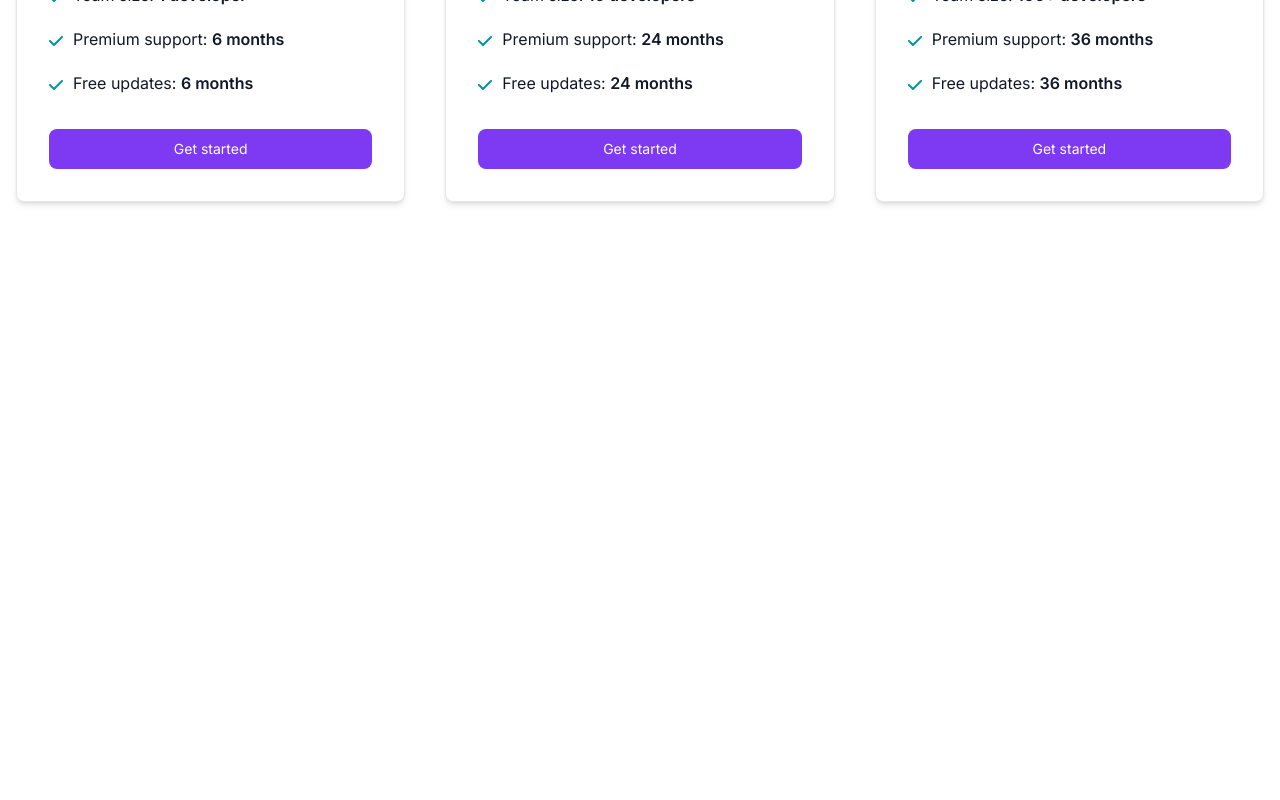
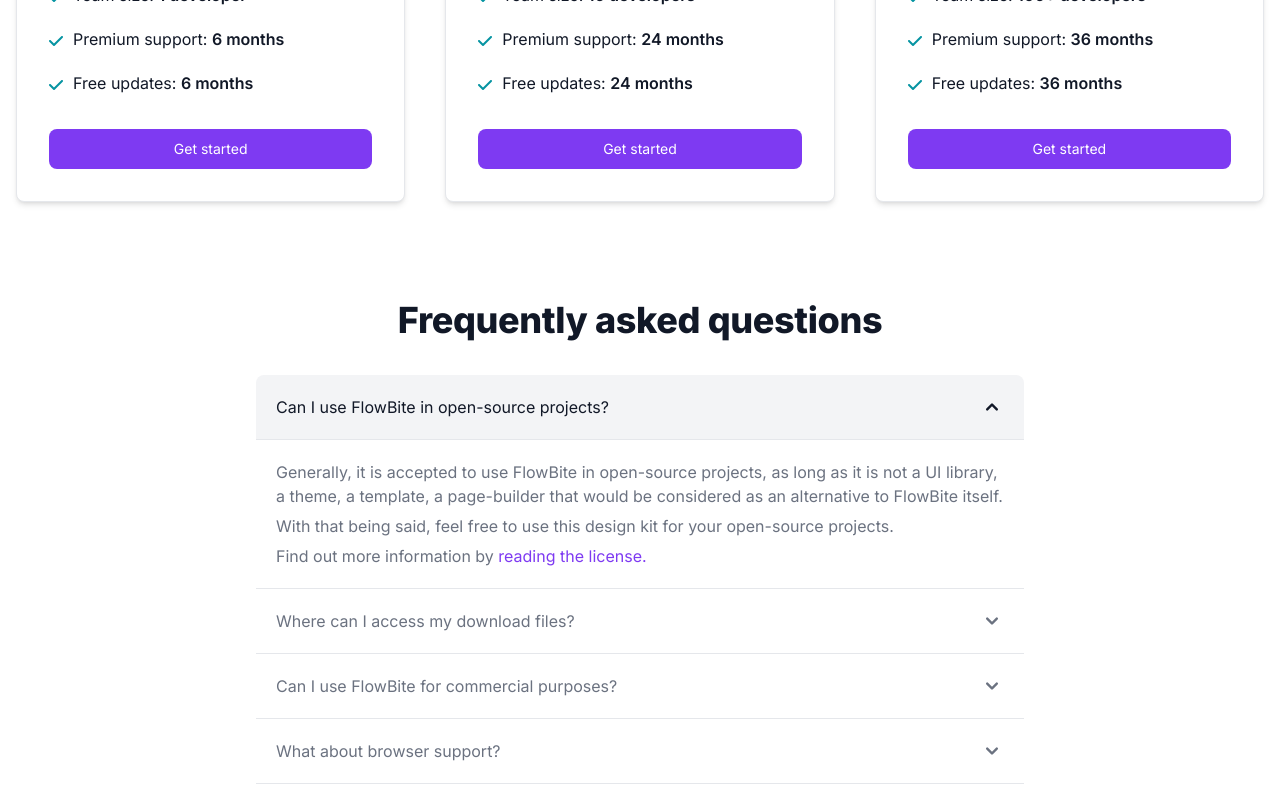
Before and after one commit to piotrfijol/landwind-landing-page, a React (Vite) app: page / in a window 1280 px wide. Shown: the part 3583-4383 px from the top of the page. Before the commit the page ends 3881 px from the top, so only its background shows below. Built offline with nearby package versions, Linux system fonts and the light colour scheme.

Commit message:
Create FAQ section

```diff
--- a/src/App.jsx
+++ b/src/App.jsx
@@ -5,6 +5,7 @@
 import { SocialProof } from "./components/Sections/SocialProof";
 import { Testimonials } from "./components/Sections/Testimonials";
 import { Pricing } from "./components/Sections/Pricing";
+import { FAQ } from "./components/Sections/FAQ";
 
 function App() {
 
@@ -17,6 +18,7 @@
       <SocialProof />
       <Testimonials />
       <Pricing />
+      <FAQ />
     </>
   )
 }
--- /dev/null
+++ b/src/components/Sections/FAQ.jsx
@@ -0,0 +1,107 @@
+import React from 'react';
+import { Subheader } from "../Subheader";
+import { Accordion } from "flowbite-react";
+
+export const FAQ = () => {
+  return (
+    <div className="bg-white pb-24">
+        <div className="container-padded mx-auto">
+            <Subheader className="mb-8 text-center">Frequently asked questions</Subheader>
+            <Accordion
+                className="max-w-screen-md mx-auto"
+                flush={true}
+            >
+                <Accordion.Panel>
+                    <Accordion.Title>
+                    Can I use FlowBite in open-source projects?
+                    </Accordion.Title>
+                    <Accordion.Content>
+                    <p className="mb-1.5 text-gray-500 dark:text-gray-400">
+                        Generally, it is accepted to use FlowBite in open-source projects, as long as it is not a UI library, a theme, a template, a page-builder that would be considered as an alternative to FlowBite itself.
+                    </p>
+                    <p className="mb-1.5 text-gray-500 dark:text-gray-400">
+                        With that being said, feel free to use this design kit for your open-source projects.
+                    </p>
+                    <p className="text-gray-500 dark:text-gray-400">
+                        Find out more information by&nbsp;
+                        <a
+                        href="https://flowbite.com/docs/getting-started/introduction/"
+                        className="text-purple-600 hover:underline"
+                        >
+                            reading the license.
+                        </a>
+                    </p>
+                    </Accordion.Content>
+                </Accordion.Panel>
+                <Accordion.Panel>
+                    <Accordion.Title>
+                    Where can I access my download files?
+                    </Accordion.Title>
+                    <Accordion.Content>
+                        <p className="mb-1.5 text-gray-500 dark:text-gray-400">
+                            Generally, it is accepted to use FlowBite in open-source projects, as long as it is not a UI library, a theme, a template, a page-builder that would be considered as an alternative to FlowBite itself.
+                        </p>
+                        <p className="mb-1.5 text-gray-500 dark:text-gray-400">
+                            With that being said, feel free to use this design kit for your open-source projects.
+                        </p>
+                        <p className="text-gray-500 dark:text-gray-400">
+                            Find out more information by&nbsp;
+                            <a
+                            href="https://flowbite.com/docs/getting-started/introduction/"
+                            className="text-purple-600 hover:underline"
+                            >
+                                reading the license.
+                            </a>
+                        </p>
+                    </Accordion.Content>
+                </Accordion.Panel>
+                <Accordion.Panel>
+                    <Accordion.Title>
+                    Can I use FlowBite for commercial purposes?
+                    </Accordion.Title>
+                    <Accordion.Content>
+                        <p className="mb-1.5 text-gray-500 dark:text-gray-400">
+                            Generally, it is accepted to use FlowBite in open-source projects, as long as it is not a UI library, a theme, a template, a page-builder that would be considered as an alternative to FlowBite itself.
+                        </p>
+                        <p className="mb-1.5 text-gray-500 dark:text-gray-400">
+                            With that being said, feel free to use this design kit for your open-source projects.
+                        </p>
+                        <p className="text-gray-500 dark:text-gray-400">
+                            Find out more information by&nbsp;
+                            <a
+                            href="https://flowbite.com/docs/getting-started/introduction/"
+                            className="text-purple-600 hover:underline"
+                            >
+                                reading the license.
+                            </a>
+                        </p>
+                    </Accordion.Content>
+                </Accordion.Panel>
+                <Accordion.Panel>
+                    <Accordion.Title>
+                    What about browser support?
+                    </Accordion.Title>
+                    <Accordion.Content>
+                        <p className="mb-1.5 text-gray-500 dark:text-gray-400">
+                            Generally, it is accepted to use FlowBite in open-source projects, as long as it is not a UI library, a theme, a template, a page-builder that would be considered as an alternative to FlowBite itself.
+                        </p>
+                        <p className="mb-1.5 text-gray-500 dark:text-gray-400">
+                            With that being said, feel free to use this design kit for your open-source projects.
+                        </p>
+                        <p className="text-gray-500 dark:text-gray-400">
+                            Find out more information by&nbsp;
+                            <a
+                            href="https://flowbite.com/docs/getting-started/introduction/"
+                            className="text-purple-600 hover:underline"
+                            >
+                                reading the license.
+                            </a>
+                        </p>
+                    </Accordion.Content>
+                </Accordion.Panel>
+                </Accordion>
+        </div>
+
+    </div>
+  )
+}
```
